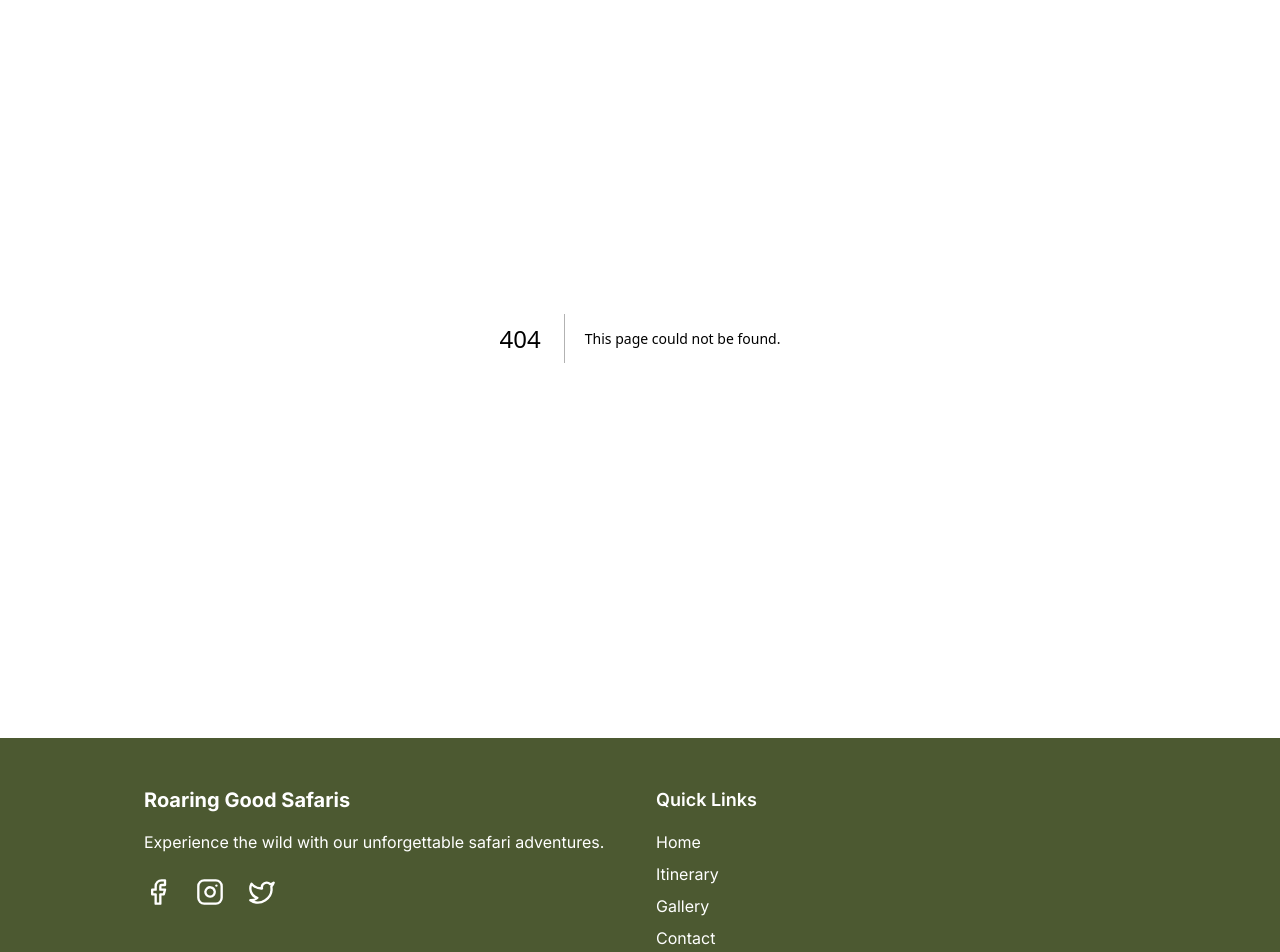
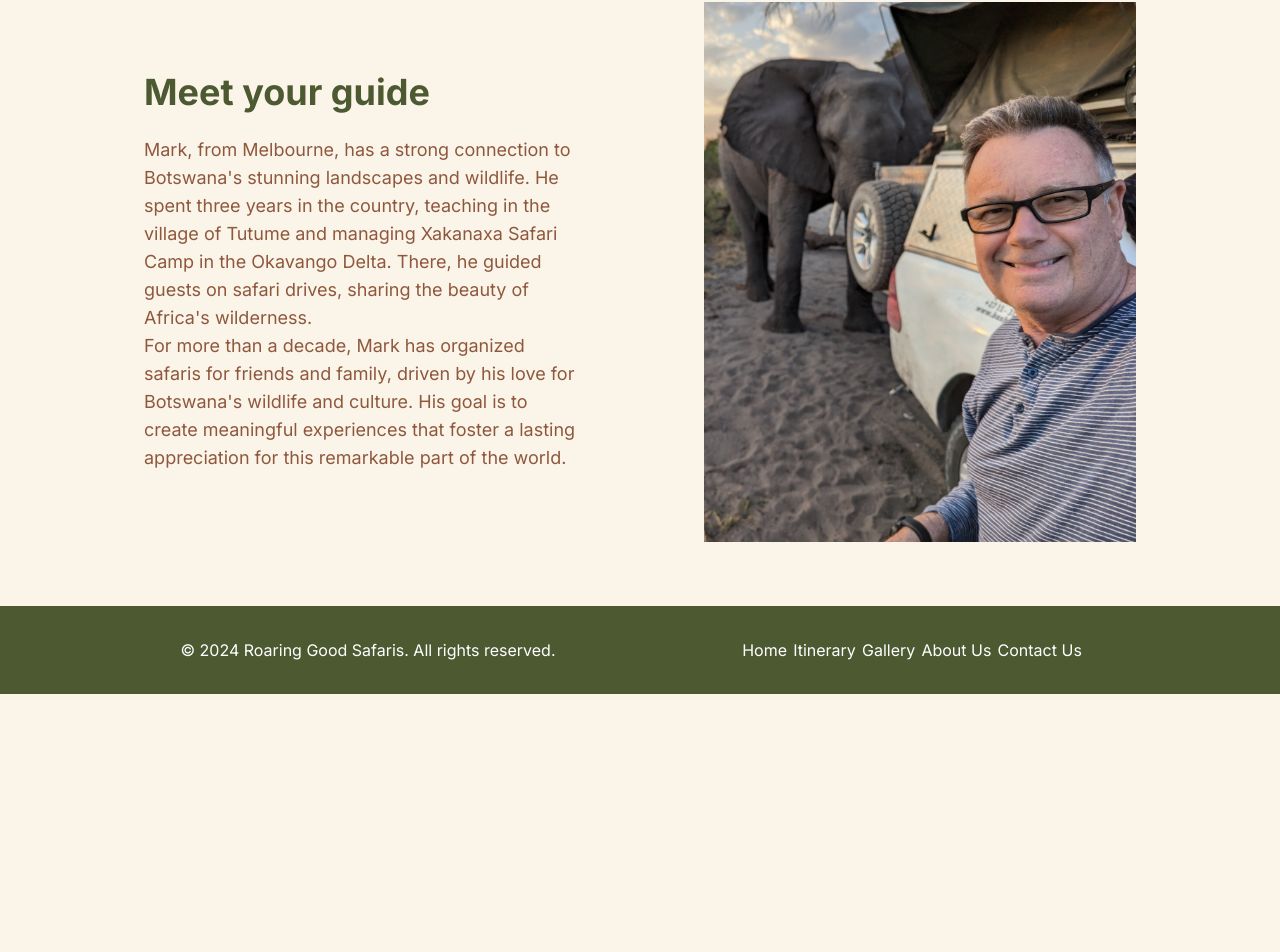
Before and after one commit to xBaiii/roaring-good-safaris, a Next.js app: page /aboutUs in a window 1280 px wide. Before the commit this address had no page. Shown: the part 126-1078 px from the top of the page. After the commit the page ends 820 px from the top, so only its background shows below. Built offline with nearby package versions, Linux system fonts and the light colour scheme.

Commit message:
navbar and about us

```diff
--- a/package.json
+++ b/package.json
@@ -18,7 +18,7 @@
     "class-variance-authority": "^0.7.0",
     "clsx": "^2.1.1",
     "lucide-react": "^0.460.0",
-    "next": "15.0.3",
+    "next": "^15.0.3",
     "react": "19.0.0-rc-66855b96-20241106",
     "react-dom": "19.0.0-rc-66855b96-20241106",
     "tailwind-merge": "^2.5.5",
--- /dev/null
+++ b/src/app/aboutUs/page.tsx
@@ -0,0 +1,38 @@
+import Image from "next/image";
+
+export default function AboutUs() {
+  return (
+    <div className="container mx-auto px-4 py-16">
+      <div className="grid md:grid-cols-2 md:gap-32 gap-10 items-center">
+        <div className="text-lg text-muted-foreground">
+          <h1 className="text-4xl font-bold mb-6 text-primary ">
+            Meet your guide
+          </h1>
+          <p>
+            Mark, from Melbourne, has a strong connection to Botswana's stunning
+            landscapes and wildlife. He spent three years in the country,
+            teaching in the village of Tutume and managing Xakanaxa Safari Camp
+            in the Okavango Delta. There, he guided guests on safari drives,
+            sharing the beauty of Africa's wilderness.
+          </p>
+          <p>
+            For more than a decade, Mark has organized safaris for friends and
+            family, driven by his love for Botswana's wildlife and culture. His
+            goal is to create meaningful experiences that foster a lasting
+            appreciation for this remarkable part of the world.
+          </p>
+        </div>
+        <div>
+          <div className="relative ">
+            <Image
+              src="/img/mark.jpg"
+              alt="Evening campfire in the boma"
+              height={600}
+              width={600}
+            />
+          </div>
+        </div>
+      </div>
+    </div>
+  );
+}
--- a/src/app/components/Navbar.tsx
+++ /dev/null
@@ -1,84 +0,0 @@
-"use client";
-
-import { useState, useEffect } from "react";
-import Link from "next/link";
-import { usePathname } from "next/navigation";
-import { Menu } from "lucide-react";
-import { Button } from "@/components/ui/button";
-import { Sheet, SheetContent, SheetTrigger } from "@/components/ui/sheet";
-
-const navItems = [
-  { name: "Home", href: "/" },
-  { name: "Itinerary", href: "/itinerary" },
-  { name: "Gallery", href: "/#gallery" },
-  { name: "Book Now", href: "/contact" },
-];
-
-export default function Navbar() {
-  const pathname = usePathname();
-  const [isMounted, setIsMounted] = useState(false);
-
-  useEffect(() => {
-    setIsMounted(true);
-  }, []);
-
-  if (!isMounted) {
-    return null;
-  }
-
-  return (
-    <nav className="bg-safari-primary text-white shadow-md fixed top-0 left-0 right-0 z-50">
-      <div className="container mx-auto px-4 h-16">
-        <div className="flex items-center justify-between h-full">
-          <Link className="text-xl font-bold text-white" href="/">
-            Roaring Good Safaris
-          </Link>
-
-          <div className="hidden md:flex items-center space-x-4 ml-auto">
-            {navItems.map((link) => (
-              <Link
-                key={link.name}
-                href={link.href}
-                className={`px-3 py-2 rounded-md text-sm font-medium transition-colors ${
-                  pathname === link.href
-                    ? "bg-white text-safari-primary"
-                    : "text-white hover:bg-white/20"
-                }`}
-              >
-                {link.name}
-              </Link>
-            ))}
-          </div>
-
-          <div className="md:hidden">
-            <Sheet>
-              <SheetTrigger asChild>
-                <Button variant="ghost" size="icon" className="text-white">
-                  <Menu className="h-6 w-6" />
-                  <span className="sr-only">Open menu</span>
-                </Button>
-              </SheetTrigger>
-              <SheetContent side="right" className="w-[300px] sm:w-[400px]">
-                <nav className="flex flex-col gap-4">
-                  {navItems.map((link) => (
-                    <Link
-                      key={link.name}
-                      href={link.href}
-                      className={`px-3 py-2 rounded-md text-lg font-medium transition-colors ${
-                        pathname === link.href
-                          ? "bg-safari-primary text-white"
-                          : "text-safari-primary hover:bg-safari-primary/20"
-                      }`}
-                    >
-                      {link.name}
-                    </Link>
-                  ))}
-                </nav>
-              </SheetContent>
-            </Sheet>
-          </div>
-        </div>
-      </div>
-    </nav>
-  );
-}
--- a/src/components/Navbar.tsx
+++ b/src/components/Navbar.tsx
@@ -11,7 +11,8 @@ const navItems = [
   { name: "Home", href: "/" },
   { name: "Itinerary", href: "/itinerary" },
   { name: "Gallery", href: "/#gallery" },
-  { name: "Book Now", href: "/contact" },
+  { name: "Meet your guide", href: "/aboutUs" },
+  { name: "Contact Us", href: "/contact" },
 ];
 
 export default function Navbar() {
--- a/src/components/footer.tsx
+++ b/src/components/footer.tsx
@@ -1,43 +1,17 @@
-import { Facebook, Instagram, Twitter } from "lucide-react";
 import Link from "next/link";
 
 export function Footer() {
   return (
     <footer className="bg-safari-primary text-white">
-      <div className="container mx-auto px-4 py-12">
-        <div className="grid grid-cols-1 md:grid-cols-2 gap-8">
-          <div>
-            <h3 className="text-xl font-bold mb-4">Roaring Good Safaris</h3>
-            <p className="mb-6">
-              Experience the wild with our unforgettable safari adventures.
+      <div className="container py-8">
+        <div className="grid grid-cols-1 md:grid-cols-2 md:gap-32 gap-4">
+          <div className="flex justify-center items-center">
+            <p>
+              &copy; {new Date().getFullYear()} Roaring Good Safaris. All rights
+              reserved.
             </p>
-            <div className="flex space-x-6">
-              <a
-                href="#"
-                className="text-white hover:text-primary transition-colors"
-              >
-                <Facebook size={28} />
-                <span className="sr-only">Facebook</span>
-              </a>
-              <a
-                href="#"
-                className="text-white hover:text-primary transition-colors"
-              >
-                <Instagram size={28} />
-                <span className="sr-only">Instagram</span>
-              </a>
-              <a
-                href="#"
-                className="text-white hover:text-primary transition-colors"
-              >
-                <Twitter size={28} />
-                <span className="sr-only">Twitter</span>
-              </a>
           </div>
-          </div>
-          <div>
-            <h4 className="text-lg font-semibold mb-4">Quick Links</h4>
-            <nav className="flex flex-col space-y-2">
+          <nav className="flex flex-col md:flex-row justify-evenly items-center w-full px-4 md:px-8">
             <Link
               href="/"
               className="text-white hover:text-primary transition-colors"
@@ -57,19 +31,18 @@ export function Footer() {
               Gallery
             </Link>
             <Link
+              href="/aboutUs"
+              className="text-white hover:text-primary transition-colors"
+            >
+              About Us
+            </Link>
+            <Link
               href="/contact"
               className="text-white hover:text-primary transition-colors"
             >
-                Contact
+              Contact Us
             </Link>
           </nav>
-          </div>
-        </div>
-        <div className="mt-8 pt-8 border-t border-white/10 text-center">
-          <p>
-            &copy; {new Date().getFullYear()} Roaring Good Safaris. All rights
-            reserved.
-          </p>
         </div>
       </div>
     </footer>
--- a/src/components/hero-banner.tsx
+++ b/src/components/hero-banner.tsx
@@ -19,7 +19,7 @@ export default function HeroBanner() {
             Experience the Wild with Roaring Good Safaris
           </h1>
           <p className="mb-8 max-w-2xl text-lg text-white/90 sm:text-xl">
-            Unforgettable adventures across Africa's most breathtaking
+            Unforgettable adventures across Botswana's most breathtaking
             landscapes
           </p>
           <div className="flex gap-4">
@@ -28,7 +28,7 @@ export default function HeroBanner() {
               size="lg"
               className="bg-safari-primary hover:bg-[hsl(var(--marsh-dark))] text-white"
             >
-              <Link href="/itinerary">View Itineraries</Link>
+              <Link href="/itinerary">View Itinerary</Link>
             </Button>
             <Button
               asChild
```
Also changed, not shown: public/img/mark.jpg (added), 1 other file (tests, documents, lock files or other folders). Lines whose indentation alone changed are shown as unchanged.
